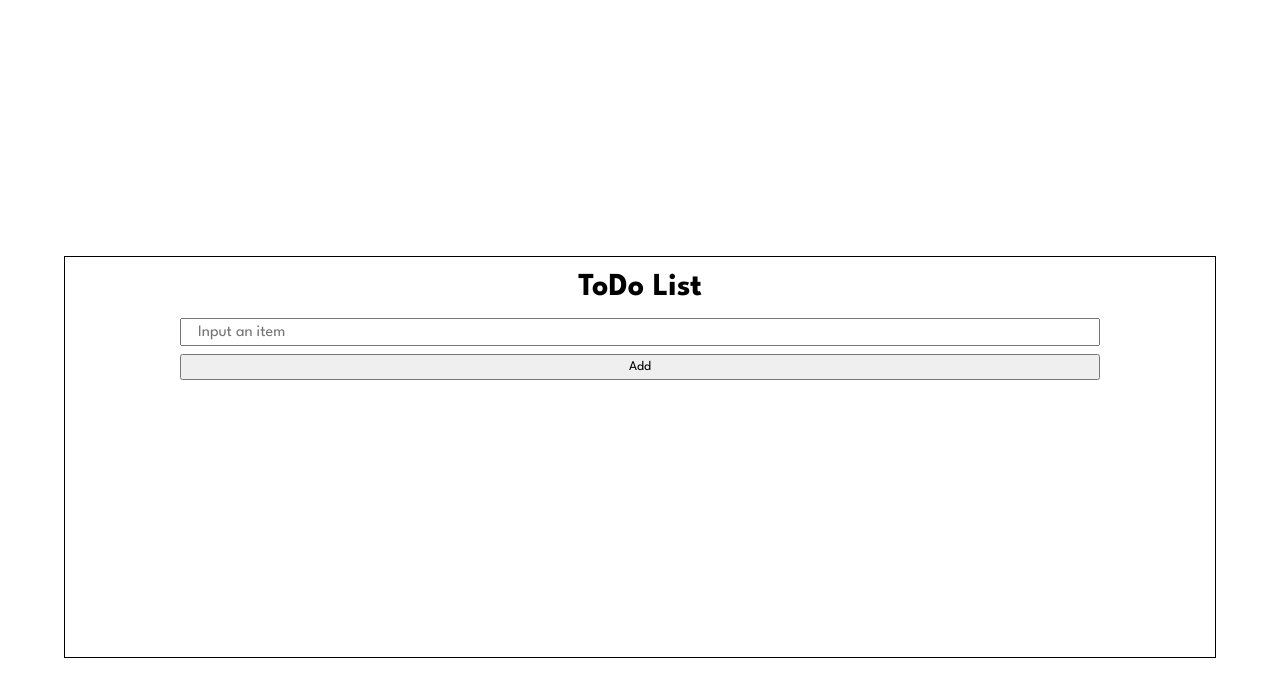
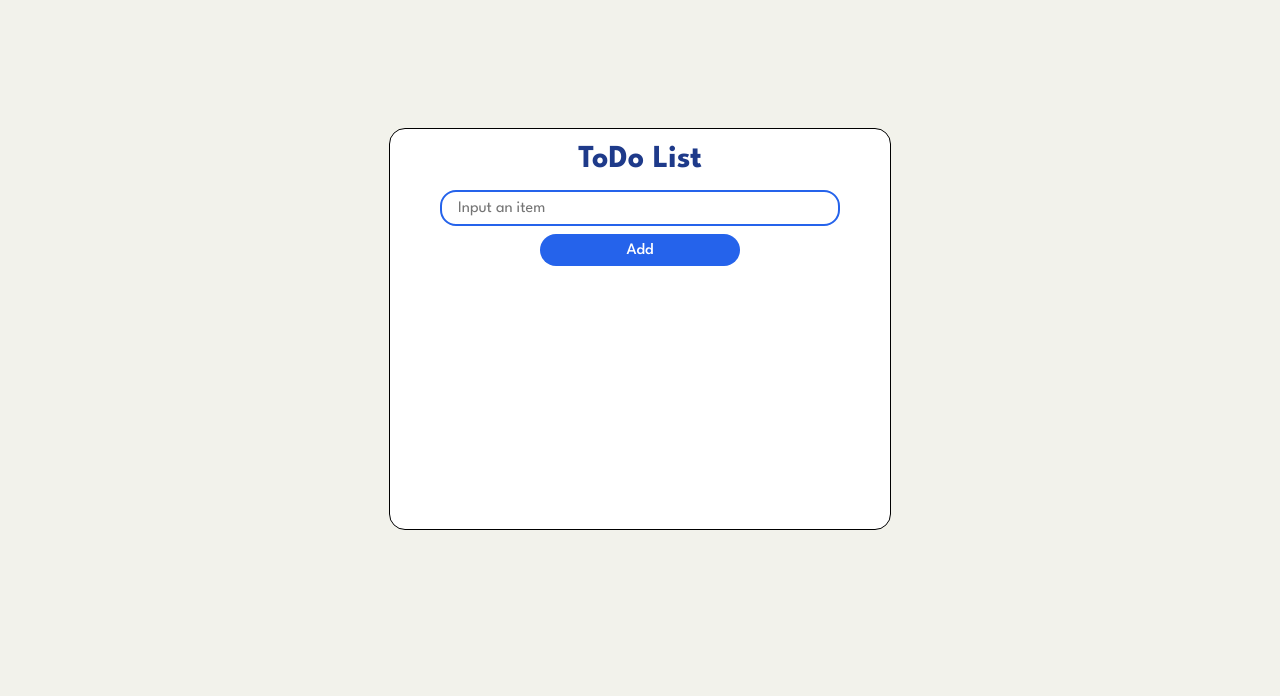
Before and after one commit to mickcaff/Sortable-Todo-List---JS, a plain HTML site: page index.html in a window 1280 px wide. Drawn offline with Linux system fonts and the light colour scheme.

Commit message:
half way through styling

```diff
--- a/css/styles.css
+++ b/css/styles.css
@@ -1,44 +1,76 @@
+:root {
+    --background1: #F2F2EB;
+    --heading1: #1e3a8a;
+    --primary1: #2563eb;
+    --primary2: #0ea5e9;
+    --primary3: #6d28d9;
+    --primary4: #047857;
+    --neutral1: #f0f9ff;
+}
 * {
     margin: 0;
     padding: 0;
     font-family: "League Spartan", sans-serif;
 }
+body {
+    background: var(--background1);
+    background-repeat: no-repeat;
+    background-size: auto 100vh;
+    overflow: hidden;
+}
 .main-section {
     border: 1px solid black;
-    height: 400px;
+    border-radius: 1rem;
+    min-height: 400px;
     margin: 20% 5%;
     text-align: center;
+    background-color: white;
+
 }
 .main-heading {
+    color: var(--heading1);
     margin-top: 1rem;
 }
 #input-form {
     display: flex;
     flex-direction: column;
-    margin: 1rem 10%;
+    margin: 1rem 10% 1.5rem;
 }
 .input-field {
-    height: 24px;
+    border: 2px solid var(--primary1);
+    border-radius: 1rem;
+    height: 32px;
     font-size: 1rem;
     padding-left: 1rem;
     margin-bottom: 0.5rem;
 }
 .input-btn {
-    padding: 5px;
+    background-color: var(--primary1);
+    border: none;
+    border-radius: 1rem;
+    color: white;
+    cursor: pointer;
+    font-size: 1rem;
+    font-weight: 500;
+    height: 32px;
+    width: 50%;
+    margin: 0 auto;
 }
 .todo-item-div {
-    border: 1px solid black;
+    background-color: var(--neutral1);
+    border: 2px solid var(--primary2);
+    border-radius: 1rem;
     display: flex;
     justify-content: space-between;
     align-items: center;
     height: 32px;
-    margin: 1rem 10%;
+    margin: 0 10% 0.5rem;
 }
 .dragover {
-    border: 1px solid red;
+    border: 2px solid var(--primary3);
 }
 .dragging {
-    border: 1px solid green;
+    border: 2px solid green;
 }
 .todo-item-text {
     margin: 4px 0 0 1rem;
@@ -47,3 +79,10 @@
     cursor: pointer;
     margin-right: 1rem;
 }
+
+@media (min-width: 600px){
+    .main-section {
+        max-width: 500px;
+        margin: 10% auto;
+    }
+}
--- a/js/app.js
+++ b/js/app.js
@@ -28,7 +28,8 @@ listContainer.addEventListener('click', (e) => {
     e.target.nodeName === 'I' && e.target.parentNode.remove()
 })
 
-//DRAG and DROP Feature
+// DRAG and DROP Feature
+// The following listeners on the listContainer create the drag and drop functionality
 listContainer.addEventListener('dragstart', (e) => {
     dragged = e.target
     draggedIndex = Array.from(dragged.parentNode.childNodes).indexOf(dragged)
@@ -75,6 +76,7 @@ listContainer.addEventListener('drop', (e) => {
             } else {
                 targetSibling.before(dragged)
             }
+            targetSibling.classList.remove('dragover')
         }
     }
 })
```
Also changed, not shown: images/background.jpg (added).
